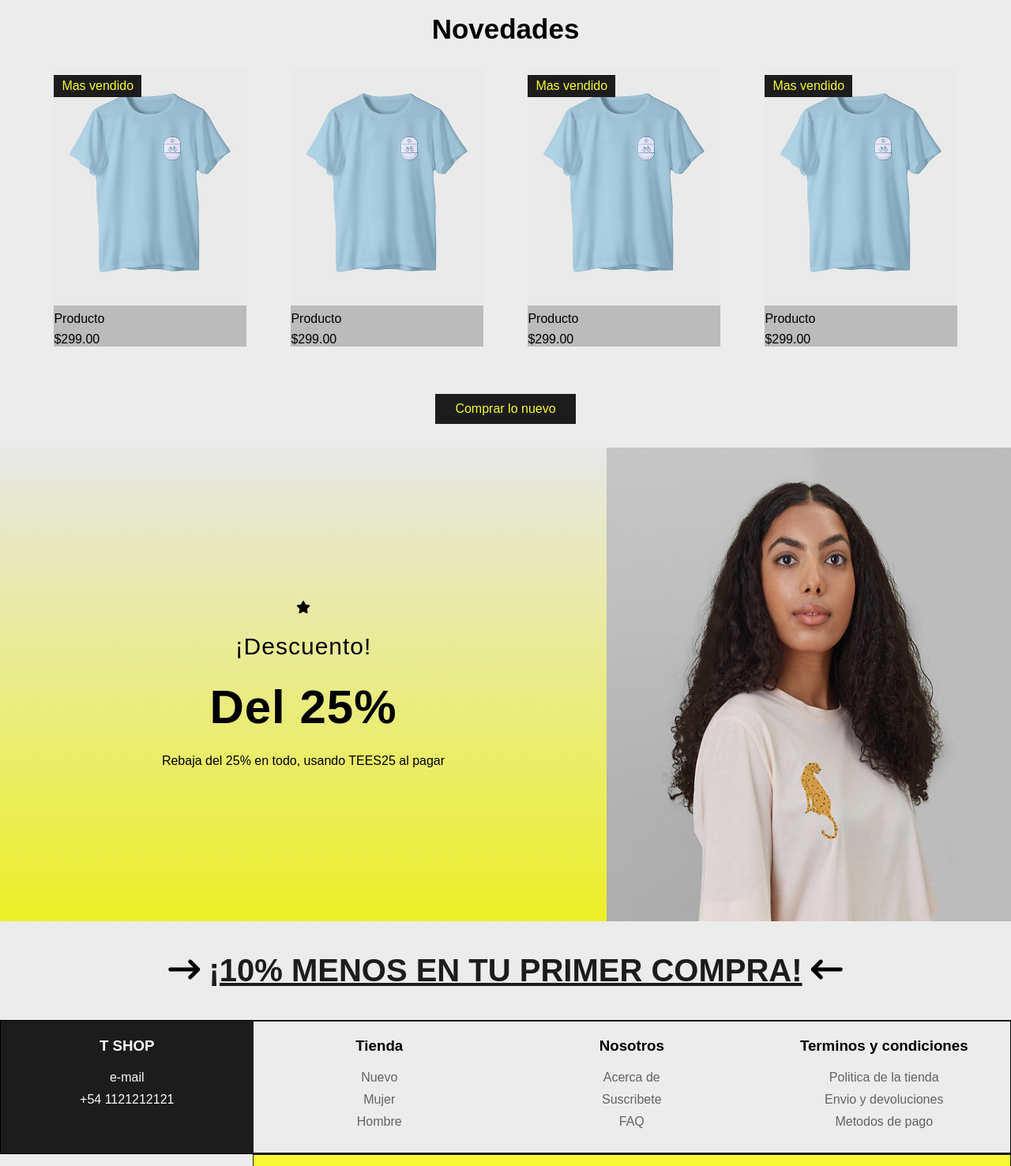
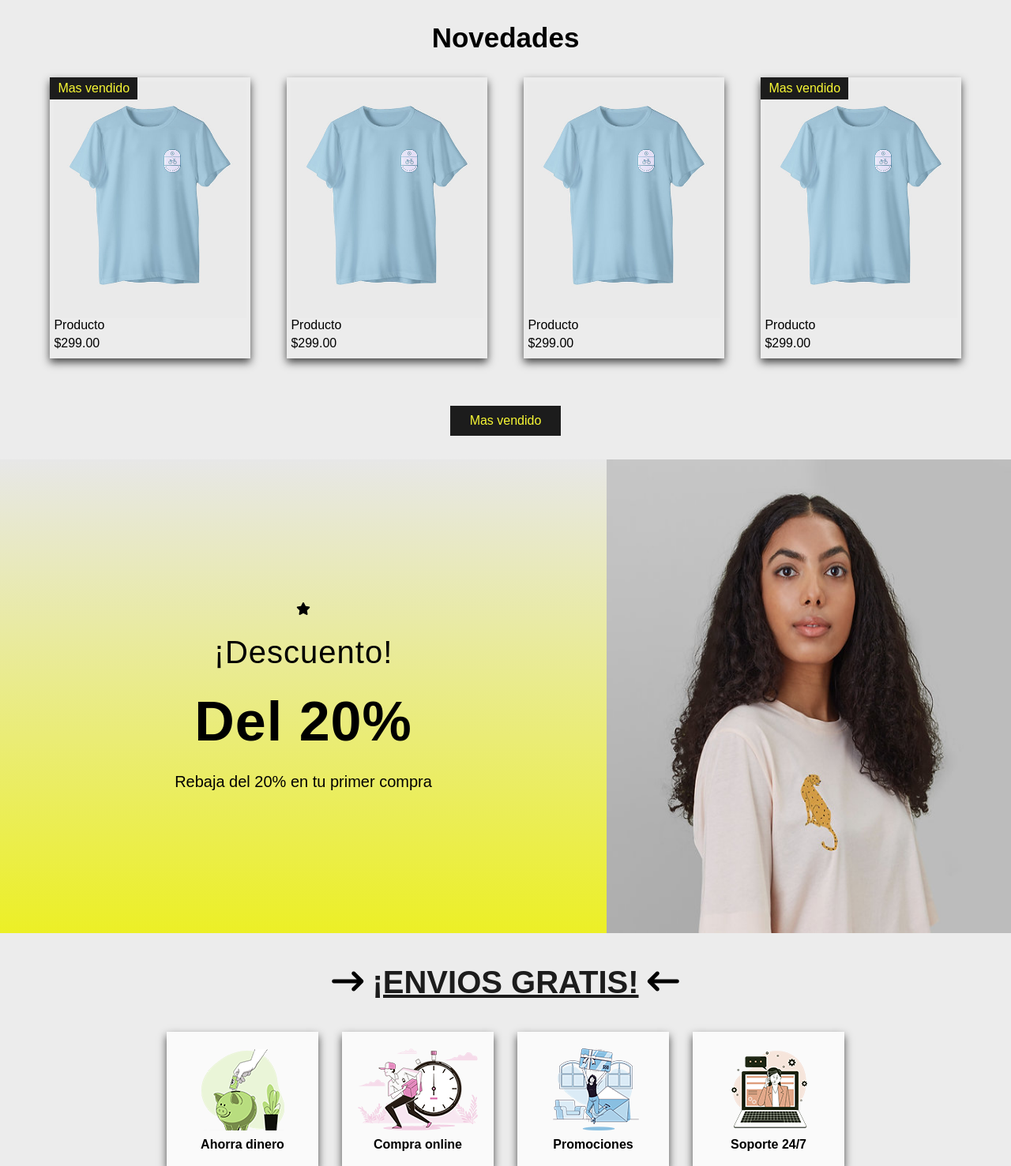
Before and after one commit to Geider10/Project01_Web, a plain HTML site: page index.html in a window 1280 px wide. Shown: the part 763-2240 px from the top of the page at 79% size. Drawn offline with Linux system fonts and the light colour scheme.

Commit message:
agregue nueva seccion y cambie los textos en el index

```diff
--- a/index.html
+++ b/index.html
@@ -27,7 +27,7 @@
         <p>Camizetas para todos</p>
     </section>
     <main class="selloTienda">
-        <a href="#" class="card1">
+        <a href="html/mujer.html" class="card1">
             <img src="media/girl-ropa.jpg" alt="ropaDeMujer">
             <div class="sombreadoSello"></div>
         </a>
@@ -35,7 +35,7 @@
             <img src="media/shirt3.jpg" alt="ropaGeneral">
             <div class="sombreadoSello"></div>
         </a>
-        <a href="#" class="card1">
+        <a href="html/hombre.html" class="card1">
             <img src="media/man-ropa.jpg" alt="ropaDeHombre">
             <div class="sombreadoSello"></div>
         </a>
@@ -44,52 +44,70 @@
         <h2>Novedades</h2>
         <div class="collecionTienda collecionOne">
             <div class="card2">
+                <label class="masVendido">Mas vendido</label>
                 <a href="#" class="imgCard2">
-                     <img src="media/shirt1.jpg"      alt="remeraDestacada">
-                     <label>Mas vendido</label>
+                    <img src="media/shirt1.jpg" alt="remeraDestacada">
+
                 </a>
                 <label>Producto</label>
                 <label>$299.00</label>
             </div>
             <div class="card2">
                 <a href="#" class="imgCard2">
-                     <img src="media/shirt1.jpg"      alt="remeraDestacada">
+                    <img src="media/shirt1.jpg" alt="remeraDestacada">
                 </a>
                 <label>Producto</label>
                 <label>$299.00</label>
             </div>
             <div class="card2">
                 <a href="#" class="imgCard2">
-                     <img src="media/shirt1.jpg"      alt="remeraDestacada">
-                     <label>Mas vendido</label>
+                    <img src="media/shirt1.jpg" alt="remeraDestacada">
                 </a>
                 <label>Producto</label>
                 <label>$299.00</label>
             </div>
             <div class="card2">
+                <label class="masVendido">Mas vendido</label>
                 <a href="#" class="imgCard2">
-                     <img src="media/shirt1.jpg"      alt="remeraDestacada">
-                     <label>Mas vendido</label>
+                    <img src="media/shirt1.jpg" alt="remeraDestacada">
                 </a>
                 <label>Producto</label>
                 <label>$299.00</label>
             </div>
         </div>
-        <a href="#" class="btnTienda">Comprar lo nuevo</a>
+        <a href="html/mujer.html" class="btnTienda">Mas vendido</a>
     </section>
     <section class="offerTienda">
         <div class="contentOffer">
             <i class="fa-solid fa-star"></i>
             <label >¡Descuento!</label>
-            <label >Del 25%</label>
-            <p>Rebaja del 25% en todo, usando TEES25 al pagar</p>
+            <label >Del 20%</label>
+            <p>Rebaja del 20% en tu primer compra</p>
         </div>
         <img src="media/girl-ropa.jpg" alt="mujerLiciendoRemera">
     </section>
     <section class="buyTienda">
         <i class="fa-solid fa-arrow-right-long"></i>
-        <a href="#">¡10% menos en tu primer compra!</a>
+        <a href="#">¡Envios Gratis!</a>
         <i class="fa-solid fa-arrow-left-long"></i>
+    </section>
+    <section class="serviciosDestacado">
+        <div class="servicio">
+            <img src="media/ahorrar.png" alt="Ahorra dinero">
+            <label>Ahorra dinero</label>
+        </div>
+        <div class="servicio">
+            <img src="media/compraonline.png" alt="Compra online">
+            <label>Compra online</label>
+        </div>
+        <div class="servicio">
+            <img src="media/promociones.png" alt="Promociones todos los dias">
+            <label>Promociones</label>
+        </div>
+        <div class="servicio">
+            <img src="media/soporte.png" alt="Soporte">
+            <label>Soporte 24/7</label>
+        </div>
     </section>
     <section class="topFoot">
         <div class="contactFoot dark">
--- a/scss/_index.scss
+++ b/scss/_index.scss
@@ -3,7 +3,7 @@
 
     h2 {
         font-weight: 900;
-        font-size: 50px;
+        font-size: 55px;
         margin-top: 20px;
     }
 
@@ -12,6 +12,7 @@
         padding: 5px 50px;
         background-color: $colorTerciario;
         color: $colorCuarto;
+        font-size: 20px;
     }
 }
 
@@ -102,7 +103,19 @@
 .card2 {
     // width: 250px;
     height: auto;
-    background-color: #bbbbbb;
+    padding: 5px;
+    box-shadow: 0px 5px 10px rgba(30, 30, 30, 0.8);
+    position: relative;
+    .masVendido{
+        position: absolute;
+        top: 0;
+        left: 0;
+        display: inline-block;
+        padding: 5px 10px;
+        color: $colorTerciario;
+        background-color: $colorPrimario;
+        z-index: 1;
+    }
 }
 
 .imgCard2 {
@@ -116,26 +129,15 @@
         width: 100%;
         height: 100%;
         transition: transform 300ms ease;
-    }
-
-    label {
-        position: absolute;
-        top: 0;
-        left: 0;
-        display: inline-block;
-        padding: 5px 10px;
-        color: $colorTerciario;
-        background-color: $colorPrimario;
-    }
-
-    img:hover {
-        transform: scale(1.2);
+        &:hover{
+            transform: scale(1.2);
+        }
     }
 }
 
 .card2 label {
     display: block;
-    margin-top: 8px;
+    margin-bottom: 5px;
     text-align: start;
 }
 
@@ -147,7 +149,6 @@
     background:$colorPrimario;
     margin: 30px 0;
     transition: all 300ms ease;
-
     &:hover {
         color: #1c1c1c;
         background-color: $colorTerciario;
@@ -172,13 +173,16 @@
 
     label {
         display: inline-block;
-        font-size: 30px;
+        font-size: 40px;
         letter-spacing: 1px;
-
+        /*tercer elemento de la caja CONTENTOFFER*/
         &:nth-child(3) {
-            font-size: 60px;
+            font-size: 70px;
             font-weight: 900;
         }
+    }
+    p{
+        font-size: 20px;
     }
 }
 
@@ -199,3 +203,21 @@
         display: inline-block;
     }
 }
+.serviciosDestacado{
+    width: 100%;
+    display: flex;
+    justify-content: center;
+    gap: 30px;
+    margin-bottom: 30px;
+    .servicio{
+        background-color: $colorSecundario;
+        padding: 20px;
+        box-shadow: 0px 5px 10px rgba(30, 30, 30, 0.8);
+        label{
+            display: block;
+            text-align: center;
+            font-weight: bold;
+            margin-top: 5px;
+        }
+    }
+}
--- a/scss/_medias.scss
+++ b/scss/_medias.scss
@@ -101,6 +101,9 @@
     .buyTienda{
         font-size:25px;
     }
+    .serviciosDestacado{
+        flex-wrap: wrap;
+    }
     /*NUEVO*/
     .nuevoSection{
         padding: 50px 30px;
```
Also changed, not shown: html/hombre.html (+27 -25 lines), html/mujer.html (+27 -25 lines), css/estilo.css, media/ahorrar.png (added), media/compraonline.png (added), media/promociones.png (added), media/soporte.png (added), 1 other file.
